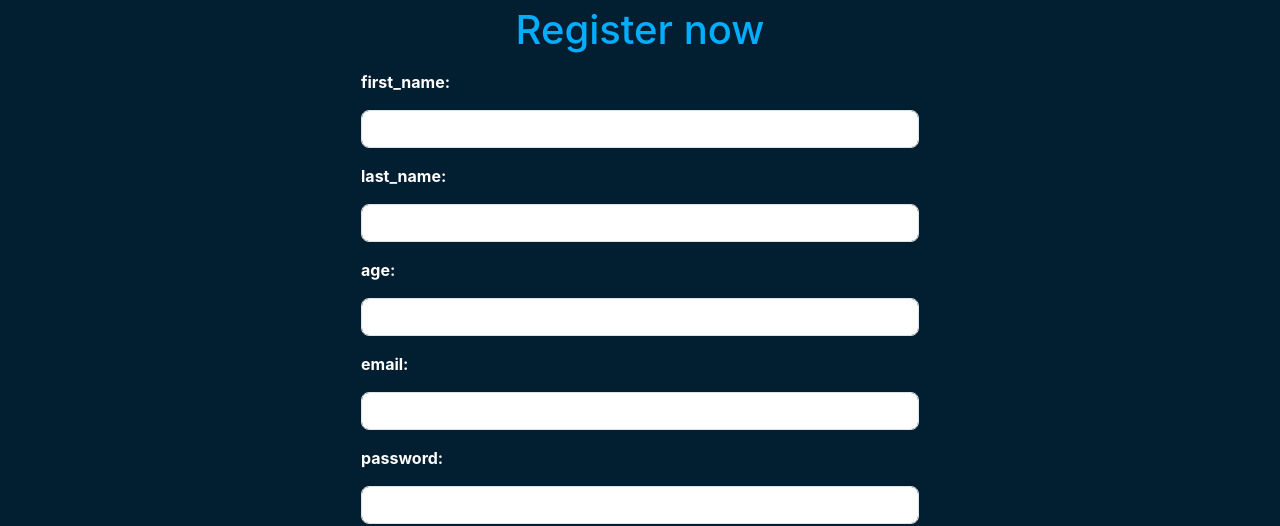
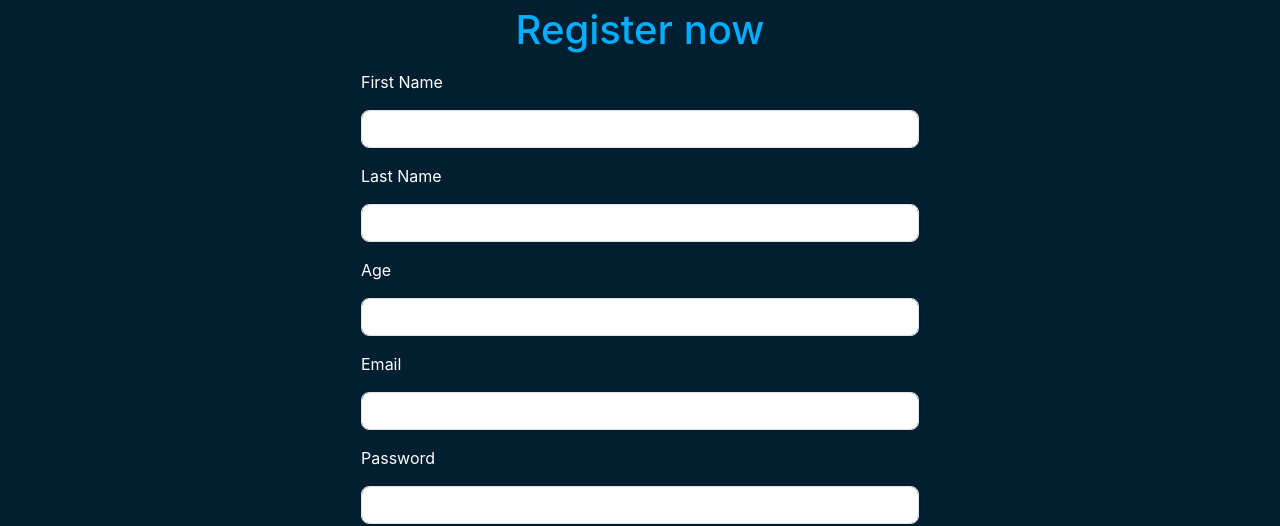
Before and after one commit to bilalmohamed1298/Etfarag, a React (Create React App) app: page /signup in a window 1280 px wide. Shown: the part 154-680 px from the top of the page. Built offline with nearby package versions, Linux system fonts and the light colour scheme.

Commit message:
validation and auth updates

```diff
--- a/src/Components/Signin/SignIn.jsx
+++ b/src/Components/Signin/SignIn.jsx
@@ -3,21 +3,16 @@ import Joi from "joi";
 import { useState } from "react";
 import { useNavigate } from "react-router";
 
-
-
-
-
 function SignIn() {
   const [user, setUser] = useState({
     email: "",
-        password: ""
+    password: "",
   });
 
   const [isLoading, setIsLoading] = useState(false);
   const [errorMsg, setErrorMsg] = useState("");
+  const [authMsg, setauthMsg] = useState(null);
   const navigator = useNavigate();
-
-
 
   function getUserInfo(e) {
     let userInfo = { ...user };
@@ -26,16 +21,14 @@ function SignIn() {
     console.log(userInfo);
   }
 
-
   async function getResponse() {
     setIsLoading(true);
-      let { data } = await axios.post(
-        "https://jsonplaceholder.typicode.com/users",
-        user
-      );
+    let { data } = await axios.post("https://reqres.in/api/login", user);
 
-      if (data) {
+    if (data.token) {
+      setauthMsg(data.token);
       setIsLoading(false);
+      return navigator("/home")
     }
 
     console.log(data);
@@ -47,34 +40,33 @@ function SignIn() {
     console.log("submited form");
 
     let { error } = formValidator(user);
-        if(error){
+    if (error) {
       let errorMessage = error.details[0].message;
-          return setErrorMsg(errorMessage);
-        }else{
-          return navigator('/home')
+       setErrorMsg(errorMessage);
+       setIsLoading(false);
      }
   }
-
 
   function formValidator(form) {
     let schema = Joi.object({
       email: Joi.string().email({
         minDomainSegments: 2,
-              tlds: { allow: ["com", "net"] },
+        tlds: { allow: ["in"] },
       }),
-            password: Joi.string().pattern(/^[A-Z][a-z][1-9]/)
+      password: Joi.string(),
     });
     return schema.validate(form);
   }
-
 
   return (
     <>
       <div className="min-vh-100 container mt-5">
         <div className="w-50 m-auto my-5">
-          <h1 className="mb-3 mx-auto txt-color">Register now</h1>
+          <h1 className="mb-3 mx-auto txt-color">Sign In</h1>
           <form className="text-start" onSubmit={submitRegister}>
-            <label className="fw-bolder" htmlFor="email">email:</label>
+            <label className="" htmlFor="email">
+              Email
+            </label>
             <input
               onInput={getUserInfo}
               type="email"
@@ -82,7 +74,9 @@ function SignIn() {
               name="email"
               className="form-control rounded-3 my-3"
             />
-            <label className="fw-bolder" htmlFor="password">password:</label>
+            <label className="" htmlFor="password">
+              Password
+            </label>
             <input
               onInput={getUserInfo}
               type="password"
@@ -90,9 +84,12 @@ function SignIn() {
               name="password"
               className="form-control rounded-3 my-3"
             />
-            {errorMsg?<p className="alert alert-danger">{errorMsg}</p>:''}
+            {errorMsg ? <p className="alert alert-danger">{errorMsg}</p> : ""}
 
-            <button type="submit" className="btn btn-outline-primary txt-color mt-3">
+            <button
+              type="submit"
+              className="btn btn-outline-primary txt-color mt-3"
+            >
               {isLoading ? (
                 <i className="fas fa-spinner fa-spin"></i>
               ) : (
@@ -103,7 +100,7 @@ function SignIn() {
         </div>
       </div>
     </>
-    )
+  );
 }
 
-export default SignIn
+export default SignIn;
--- a/src/Components/Signup/Signup.jsx
+++ b/src/Components/Signup/Signup.jsx
@@ -7,7 +7,7 @@ function Signup() {
   const [user, setUser] = useState({
     first_name: "",
     last_name: "",
-    age: "",
+    age: 0,
     email: "",
     password: "",
   });
@@ -15,7 +15,9 @@ function Signup() {
   const [errorMsg, setErrorMsg] = useState("");
   const navigator = useNavigate();
 
-
+  useEffect(() => {
+    console.log(errorMsg);
+  }, [errorMsg]);
 
   async function getResponse() {
     setIsLoading(true);
@@ -44,11 +46,11 @@ function Signup() {
     console.log("submited form");
 
     let { error } = formValidator(user);
-    if(error){
+    if (error) {
       let errorMessage = error.details[0].message;
       return setErrorMsg(errorMessage);
-    }else{
-      return navigator('/signin')
+    } else {
+      return navigator("/signin");
     }
   }
 
@@ -63,7 +65,7 @@ function Signup() {
       }),
       password: Joi.string().pattern(/^[A-Z][a-z][1-9]/),
     });
-    return schema.validate(form);
+    return schema.validate(form, { abortEarly: false });
   }
 
   return (
@@ -72,7 +74,9 @@ function Signup() {
         <div className="w-50 m-auto my-5">
           <h1 className="mb-3 mx-auto txt-color">Register now</h1>
           <form className="text-start" onSubmit={submitRegister}>
-            <label className="fw-bolder" htmlFor="first_name">first_name:</label>
+            <label className="" htmlFor="first_name">
+              First Name
+            </label>
             <input
               onInput={getUserInfo}
               name="first_name"
@@ -80,7 +84,9 @@ function Signup() {
               type="text"
               className="form-control rounded-3 my-3"
             />
-            <label className="fw-bolder" htmlFor="last_name">last_name:</label>
+            <label className="" htmlFor="last_name">
+              Last Name
+            </label>
             <input
               onInput={getUserInfo}
               type="text"
@@ -88,7 +94,9 @@ function Signup() {
               name="last_name"
               className="form-control rounded-3 my-3"
             />
-            <label className="fw-bolder" htmlFor="age">age:</label>
+            <label className="" htmlFor="age">
+              Age
+            </label>
             <input
               onInput={getUserInfo}
               type="number"
@@ -96,7 +104,9 @@ function Signup() {
               name="age"
               className="form-control rounded-3 my-3"
             />
-            <label className="fw-bolder" htmlFor="email">email:</label>
+            <label className="" htmlFor="email">
+              Email
+            </label>
             <input
               onInput={getUserInfo}
               type="email"
@@ -104,7 +114,9 @@ function Signup() {
               name="email"
               className="form-control rounded-3 my-3"
             />
-            <label className="fw-bolder" htmlFor="password">password:</label>
+            <label className="" htmlFor="password">
+              Password
+            </label>
             <input
               onInput={getUserInfo}
               type="password"
@@ -112,9 +124,12 @@ function Signup() {
               name="password"
               className="form-control rounded-3 my-3"
             />
-            {errorMsg?<p className="alert alert-danger">{errorMsg}</p>:''}
+            {errorMsg ? <p className="alert alert-danger">{errorMsg}</p> : ""}
 
-            <button type="submit" className="btn btn-outline-primary txt-color mt-3">
+            <button
+              type="submit"
+              className="btn btn-outline-primary txt-color mt-3"
+            >
               {isLoading ? (
                 <i className="fas fa-spinner fa-spin"></i>
               ) : (
--- a/src/index.css
+++ b/src/index.css
@@ -26,7 +26,6 @@ code {
   color: var(--main-color) !important;
 }
 .txtbiger:focus {
-
   color: var(--main-color) !important;
   font-weight: 700;
 }
```
Lines whose indentation alone changed are shown as unchanged.
